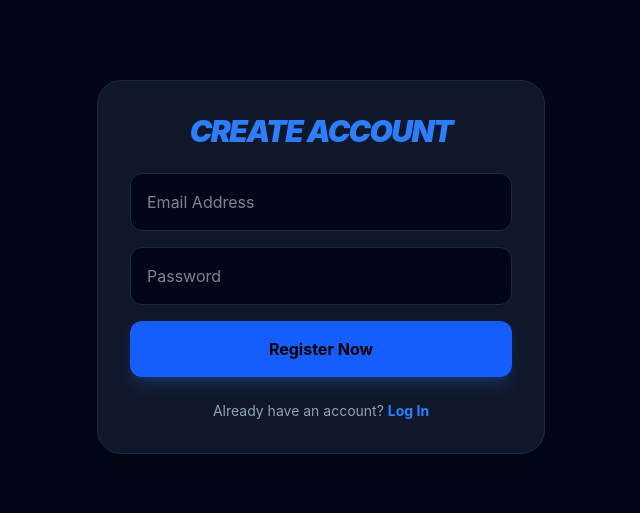
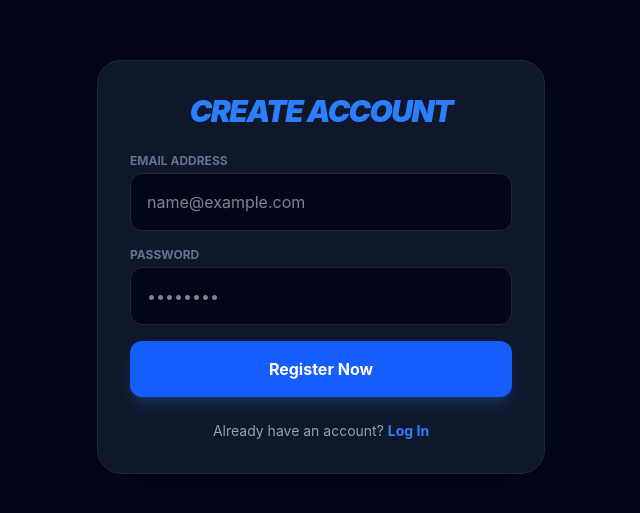
Before and after one commit to Badalsha57/devvault, a React (Vite) app in the folder devvault/: page /signup in a window 1280 px wide. Shown: the part 133-646 px from the top of the page, without its empty margins (319-959 px from the left). Built offline with nearby package versions, Linux system fonts and the light colour scheme.

Commit message:
All frontend files connected to live Render backend

```diff
--- a/devvault/src/Dashboard.jsx
+++ b/devvault/src/Dashboard.jsx
@@ -9,17 +9,20 @@ function Dashboard() {
   const [newResource, setNewResource] = useState({ title: '', type: 'PDF', desc: '', link: '' });
   const navigate = useNavigate();
 
+  // --- AAPKA RENDER BACKEND URL ---
+  const API_URL = "https://devvault-backend-5mjy.onrender.com";
+
   // --- LOGOUT FUNCTION ---
   const handleLogout = () => {
     localStorage.removeItem('token');
     localStorage.removeItem('userId');
-    window.location.reload(); // Page refresh karke App.jsx ko login par bhejne ke liye
+    window.location.reload();
   };
 
   // 1. Database se Data Fetch karna
   const fetchResources = async () => {
     try {
-      const res = await fetch('http://localhost:5000/api/resources');
+      const res = await fetch(`${API_URL}/api/resources`);
       const data = await res.json();
       setAllResources(data);
     } catch (err) {
@@ -39,7 +42,7 @@ function Dashboard() {
     formData.append('title', newResource.title);
     formData.append('type', newResource.type);
     formData.append('desc', newResource.desc);
-    formData.append('ownerId', localStorage.getItem('userId')); // Login user ki ID
+    formData.append('ownerId', localStorage.getItem('userId'));
 
     let finalLink = newResource.link.trim();
     if (finalLink && !finalLink.startsWith('http')) {
@@ -52,7 +55,7 @@ function Dashboard() {
     }
 
     try {
-      const res = await fetch('http://localhost:5000/api/add', {
+      const res = await fetch(`${API_URL}/api/add`, {
         method: 'POST',
         body: formData
       });
@@ -73,7 +76,7 @@ function Dashboard() {
     e.stopPropagation();
     if (window.confirm("Kya aap ise delete karna chahte hain?")) {
       try {
-        const res = await fetch(`http://localhost:5000/api/delete/${id}`, {
+        const res = await fetch(`${API_URL}/api/delete/${id}`, {
           method: 'DELETE'
         });
         if (res.ok) fetchResources();
--- a/devvault/src/components/Login.jsx
+++ b/devvault/src/components/Login.jsx
@@ -1,16 +1,19 @@
 import React, { useState } from 'react';
 import { useNavigate, Link } from 'react-router-dom';
 
-// 1. Yahan props mein { onLogin } add kiya gaya hai
 function Login({ onLogin }) {
   const [email, setEmail] = useState("");
   const [password, setPassword] = useState("");
   const navigate = useNavigate();
 
+  // --- AAPKA RENDER BACKEND URL ---
+  const API_URL = "https://devvault-backend-5mjy.onrender.com";
+
   const handleLogin = async (e) => {
     e.preventDefault();
     try {
-      const res = await fetch('http://localhost:5000/api/auth/login', {
+      // localhost ki jagah API_URL use kiya hai
+      const res = await fetch(`${API_URL}/api/auth/login`, {
         method: 'POST',
         headers: { 'Content-Type': 'application/json' },
         body: JSON.stringify({ email, password })
@@ -18,12 +21,9 @@ function Login({ onLogin }) {
       const data = await res.json();
 
       if (res.ok) {
-        // Data save karna
         localStorage.setItem('token', data.token);
         localStorage.setItem('userId', data.user.id);
 
-        // 2. YE LINE SABSE IMPORTANT HAI:
-        // Yeh App.jsx ko batayega ki token aa gaya hai, screen refresh karo
         if (onLogin) onLogin();
 
         alert("Login Successful! 🚀");
--- a/devvault/src/components/Signup.jsx
+++ b/devvault/src/components/Signup.jsx
@@ -6,10 +6,14 @@ function Signup() {
   const [password, setPassword] = useState("");
   const navigate = useNavigate();
 
+  // --- AAPKA RENDER BACKEND URL ---
+  const API_URL = "https://devvault-backend-5mjy.onrender.com";
+
   const handleSignup = async (e) => {
     e.preventDefault();
     try {
-      const res = await fetch('http://localhost:5000/api/auth/signup', {
+      // localhost ko API_URL se replace kiya
+      const res = await fetch(`${API_URL}/api/auth/signup`, {
         method: 'POST',
         headers: { 'Content-Type': 'application/json' },
         body: JSON.stringify({ email, password })
@@ -19,21 +23,51 @@ function Signup() {
         alert("Account Created! Please Login.");
         navigate('/login');
       } else {
-        alert(data.error);
+        alert(data.error || "Signup fail ho gaya");
       }
-    } catch (err) { console.error(err); }
+    } catch (err) {
+      console.error("Signup error:", err);
+      alert("Server se connection nahi ho paa raha!");
+    }
   };
 
   return (
     <div className="min-h-screen bg-[#020617] flex items-center justify-center p-4">
       <div className="bg-slate-900 p-8 rounded-3xl border border-slate-800 w-full max-w-md shadow-2xl">
-        <h2 className="text-3xl font-black text-blue-500 mb-6 text-center italic tracking-tighter">CREATE ACCOUNT</h2>
+        <h2 className="text-3xl font-black text-blue-500 mb-6 text-center italic tracking-tighter uppercase">CREATE ACCOUNT</h2>
         <form onSubmit={handleSignup} className="space-y-4">
-          <input type="email" placeholder="Email Address" className="w-full bg-slate-950 border border-slate-800 p-4 rounded-xl outline-none focus:border-blue-500 text-white" value={email} onChange={(e) => setEmail(e.target.value)} required />
-          <input type="password" placeholder="Password" className="w-full bg-slate-950 border border-slate-800 p-4 rounded-xl outline-none focus:border-blue-500 text-white" value={password} onChange={(e) => setPassword(e.target.value)} required />
-          <button type="submit" className="w-full py-4 bg-blue-600 rounded-xl font-bold hover:bg-blue-500 transition-all shadow-lg shadow-blue-500/20">Register Now</button>
+          <div>
+            <label className="text-xs font-bold text-slate-500 mb-1 block uppercase">Email Address</label>
+            <input
+              type="email"
+              placeholder="name@example.com"
+              className="w-full bg-slate-950 border border-slate-800 p-4 rounded-xl outline-none focus:border-blue-500 text-white"
+              value={email}
+              onChange={(e) => setEmail(e.target.value)}
+              required
+            />
+          </div>
+          <div>
+            <label className="text-xs font-bold text-slate-500 mb-1 block uppercase">Password</label>
+            <input
+              type="password"
+              placeholder="••••••••"
+              className="w-full bg-slate-950 border border-slate-800 p-4 rounded-xl outline-none focus:border-blue-500 text-white"
+              value={password}
+              onChange={(e) => setPassword(e.target.value)}
+              required
+            />
+          </div>
+          <button
+            type="submit"
+            className="w-full py-4 bg-blue-600 rounded-xl font-bold hover:bg-blue-500 transition-all shadow-lg shadow-blue-500/20 active:scale-[0.98] text-white"
+          >
+            Register Now
+          </button>
         </form>
-        <p className="mt-6 text-center text-slate-400 text-sm">Already have an account? <Link to="/login" className="text-blue-500 font-bold hover:underline">Log In</Link></p>
+        <p className="mt-6 text-center text-slate-400 text-sm">
+          Already have an account? <Link to="/login" className="text-blue-500 font-bold hover:underline">Log In</Link>
+        </p>
       </div>
     </div>
   );
```
